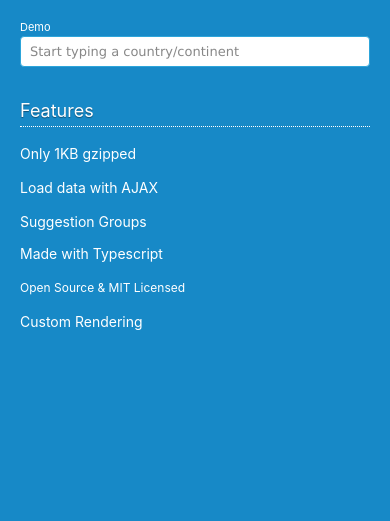
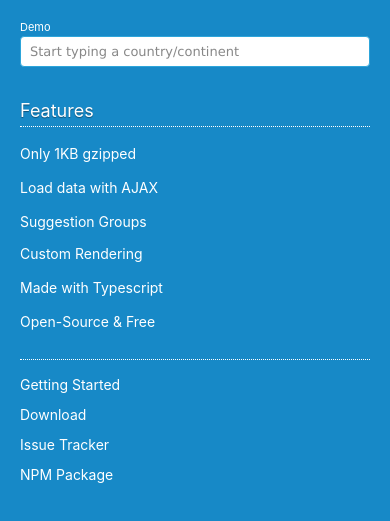
Before and after one commit to denis-taran/autocomplete, a website: page index.html in a window 390 px wide. Shown: the part 121-642 px from the top of the page. Drawn offline with Linux system fonts and the light colour scheme.

Commit message:
index.html and readme.md updated

```diff
--- a/index.html
+++ b/index.html
@@ -2,7 +2,7 @@
 <!doctype html>
 <head>
 	<meta charset="utf-8">
-	<title>Autocomplete</title>
+	<title>Autocomplete - lightweight open-source autocomplete library</title>
 	<meta name="viewport" content="initial-scale=1.0,user-scalable=no,maximum-scale=1,width=device-width">
 	<script src="./autocomplete.js"></script>
 	<link rel="stylesheet" type="text/css" href="./autocomplete.css">
@@ -169,10 +169,6 @@
 			text-shadow: 0 1px 1px rgba(0,0,0,0.4)
 		}
 
-		.boxes > div.box.small > div {
-			font-size: 12px;
-		}
-
 		.box + .box {
 			margin-left: 15px;
 		}
@@ -202,7 +198,7 @@
 			margin-top: 18px;
 		}
 
-		.features {
+		.headline {
 			width: 100%;
 			margin: 60px 0 0 0;
 			padding: 0;
@@ -211,7 +207,39 @@
 			border-bottom: 1px dotted white;
 		}
 
+		.headline.links {
+			margin-top: 30px;
+		}
 
+		.link {
+			color: white;
+			text-decoration: none;
+			font: 15px/30px "-apple-system", BlinkMacSystemFont, "Segoe UI", Roboto, "Helvetica Neue", Arial, sans-serif;
+		}
+
+		.link:hover {
+			text-decoration: underline;
+		}
+
+		.link + .link {
+			margin-left: 15px;
+		}
+
+		@media (max-width: 600px) {
+			.headline + .link {
+				margin-top: 10px;
+			}
+
+			.link {
+				width: 100%;
+				display: block;
+				font-size: 14px;
+			}
+
+			.link + .link {
+				margin-left: 0;
+			}
+		}
 	</style>
 </head>
 <body>
@@ -222,7 +250,7 @@
 		<span class="label">Demo</span>
         <input type="text" id="testinput" placeholder="Start typing a country/continent" />
 
-		<div class="features text-shadow">Features</div>
+		<div class="headline text-shadow">Features</div>
 
 		<div class="boxes">
 			<div class="box">
@@ -243,18 +271,25 @@
 		<div class="boxes">
 			<div class="box">
 				<div>
+					Custom Rendering
+				</div>
+			</div>
+			<div class="box">
+				<div>
 					Made with Typescript
 				</div>
 			</div>
 			<div class="box small">
-				<div>Open Source &amp; MIT Licensed</div>
-			</div>
-			<div class="box">
-				<div>
-					Custom Rendering
-				</div>
+				<div>Open-Source &amp; Free</div>
 			</div>
 		</div>
+
+		<div class="headline links text-shadow"></div>
+
+		<a class="link" href="https://github.com/kraaden/autocomplete">Getting Started</a>
+		<a class="link" href="https://github.com/kraaden/autocomplete">Download</a>
+		<a class="link" href="https://github.com/kraaden/autocomplete/issues">Issue Tracker</a>
+		<a class="link" href="https://www.npmjs.com/package/autocompleter">NPM Package</a>
 
 
     </div>
```
Also changed, not shown: readme.md.
